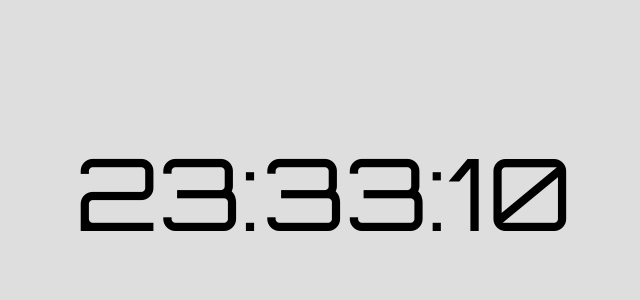
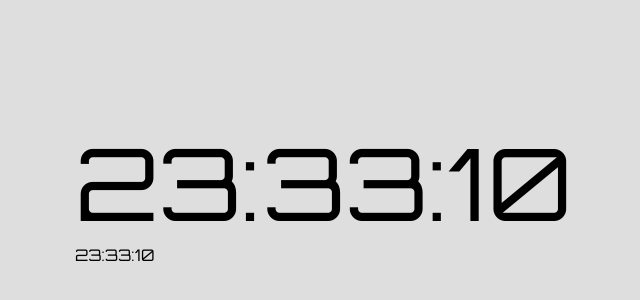
Before and after one commit to MarioAndreas/Learning-OOJS-Clock, a website: page src/index.html in a window 1280 px wide. Shown: the part 128-428 px from the top of the page, without its empty margins (317-957 px from the left). Drawn offline with Linux system fonts and the light colour scheme.

Commit message:
2.2 function to create a clock object. Used 'this'

```diff
--- a/src/index.html
+++ b/src/index.html
@@ -13,6 +13,9 @@
     <div id="clock">
       00:00
     </div>
+    <div id="clock2">
+      00:00
+    </div>
   </div>
 
 </body>
--- a/src/js/ch02.js
+++ b/src/js/ch02.js
@@ -1,24 +1,32 @@
 function onReady() {
   console.log('Hello Chapter 1');
 
-  updateClock();
-  setInterval(updateClock, 1000);
+  var clock = createClock('clock');
+  var clock2 = createClock('clock2');
 
 }
 
-function updateClock() {
-  var date = new Date();
+function createClock(id) {
+  var c = new Object();
+  c.updateClock = function() {
+    var date = new Date();
+    var clock = document.getElementById(id);
+    clock.innerHTML = this.formatDigits(date.getHours()) + ":" + this.formatDigits(date.getMinutes()) + ":" + this.formatDigits(date.getSeconds());
+  };
 
-  var clock = document.getElementById('clock');
-  clock.innerHTML = formatDigits(date.getHours()) + ":" + formatDigits(date.getMinutes()) + ":" + formatDigits(date.getSeconds());
+  c.formatDigits = function(val) {
+    if (val < 10) {
+      val = "0" + val;
+    }
+    return val;
+  };
+
+  c.updateClock();
+  setInterval(function() {c.updateClock();}, 1000);
+  return c;
 }
 
-function formatDigits(val) {
-  if (val < 10) {
-    val = "0" + val;
-  }
-  return val;
-}
+
 
 window.onload = onReady;
 
```
